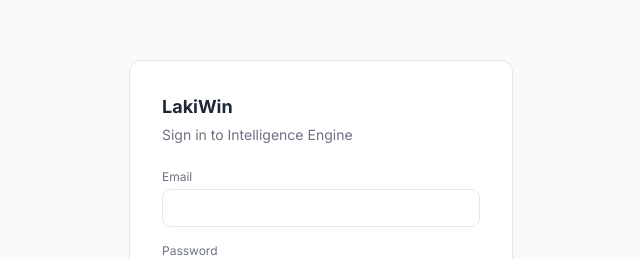
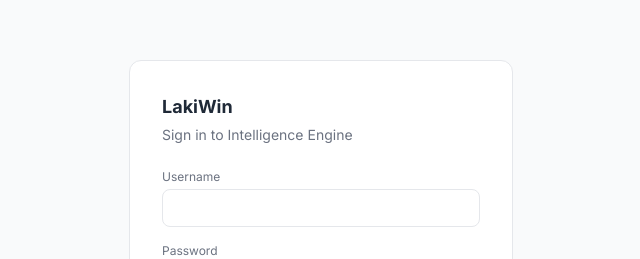
Before and after one commit to clairereazol24-lab/sss-intelligence, a Next.js app: page /login in a window 1280 px wide. Shown: the part 171-430 px from the top of the page, without its empty margins (319-959 px from the left). Built offline with nearby package versions, Linux system fonts and the light colour scheme.

Commit message:
feat: login page — username field with synthetic email transform

```diff
--- a/app/login/page.tsx
+++ b/app/login/page.tsx
@@ -4,7 +4,7 @@
 import { createClient } from '@/lib/supabase-browser'
 
 export default function LoginPage() {
-  const [email, setEmail] = useState('')
+  const [username, setUsername] = useState('')
   const [password, setPassword] = useState('')
   const [error, setError] = useState('')
   const [loading, setLoading] = useState(false)
@@ -16,6 +16,7 @@
     setLoading(true)
     try {
       const supabase = createClient()
+      const email = username.trim().toLowerCase() + '@lakiwin.internal'
       const { error: signInError } = await supabase.auth.signInWithPassword({ email, password })
       if (signInError) throw signInError
       router.push('/')
@@ -39,12 +40,12 @@
           </div>
         )}
 
-        <label className="block text-xs text-gray-500 dark:text-gray-400 mb-1">Email</label>
+        <label className="block text-xs text-gray-500 dark:text-gray-400 mb-1">Username</label>
         <input
-          type="email"
+          type="text"
           required
-          value={email}
-          onChange={(e) => setEmail(e.target.value)}
+          value={username}
+          onChange={(e) => setUsername(e.target.value)}
           className="w-full border border-gray-200 dark:border-gray-600 dark:bg-gray-700 dark:text-gray-100 rounded-lg px-3 py-2 text-sm mb-4"
         />
 
```
